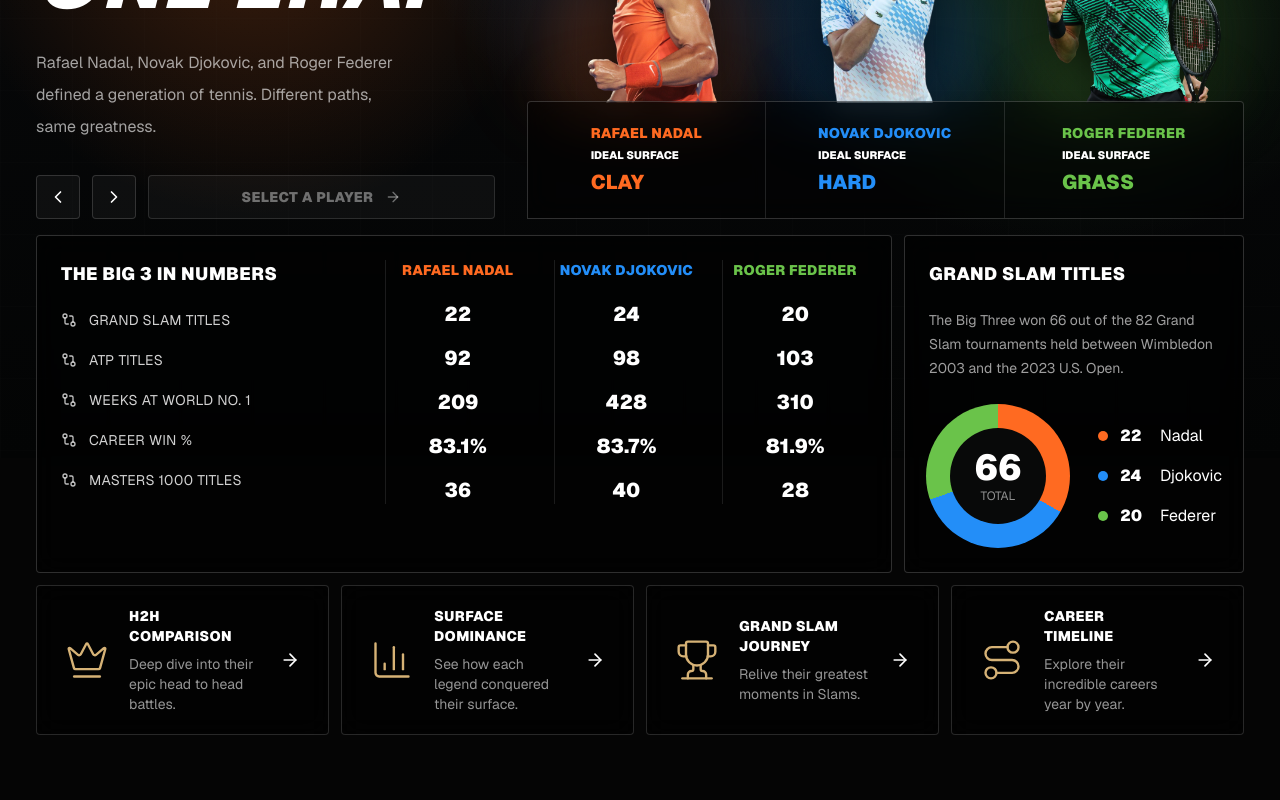
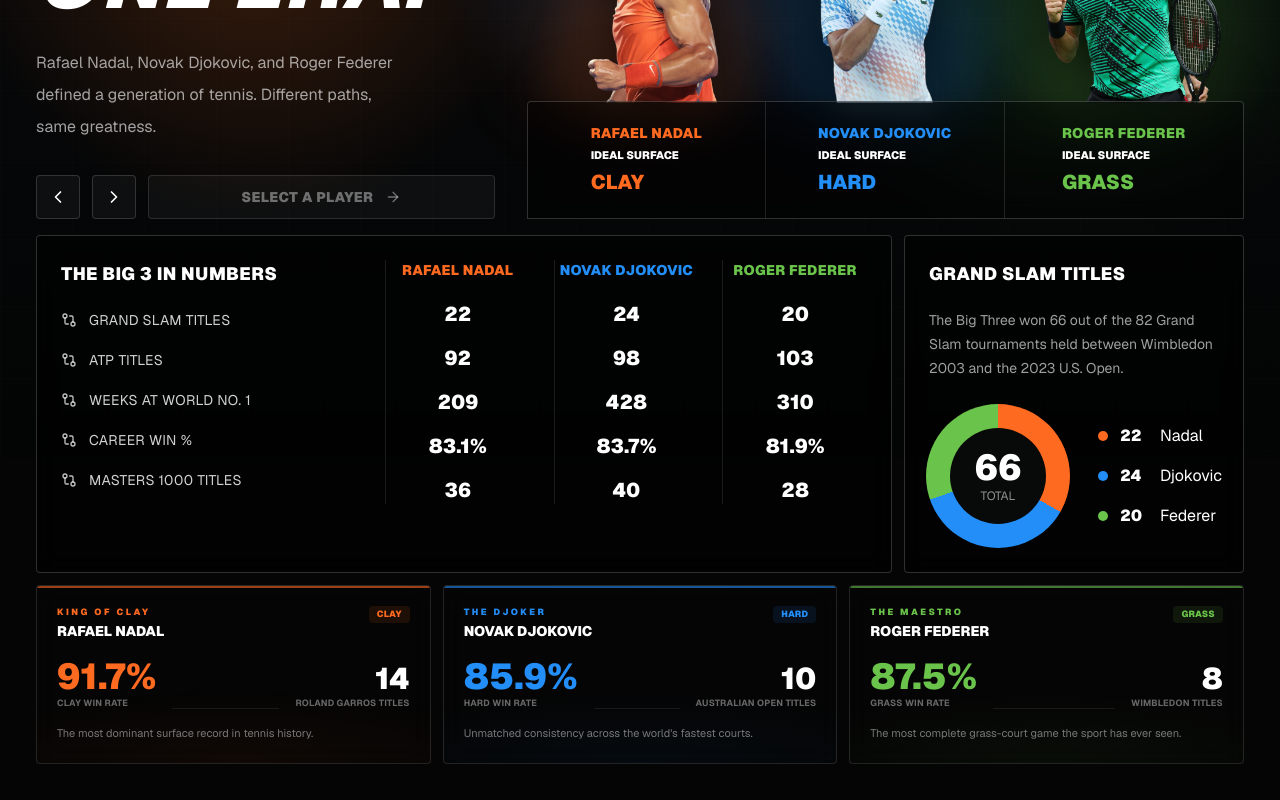
Before and after one commit to surveiLance/Big-3-, a Next.js app: page / in a window 1280 px wide. Shown: the part 342-1142 px from the top of the page. Before the commit the page ends 1113 px from the top, so only its background shows below. Built offline with nearby package versions, Linux system fonts and the light colour scheme.

Commit message:
changed the cards at the bottom

```diff
--- a/app/page.tsx
+++ b/app/page.tsx
@@ -1,6 +1,6 @@
 export const unstable_instant = { prefetch: "static" };
 
-import { BarChart3, Crown, GitCompare, Route, Trophy, ArrowRight } from "lucide-react";
+import { GitCompare } from "lucide-react";
 import Link from "next/link";
 import { HeroSection } from "@/components/HeroSection";
 
@@ -33,30 +33,42 @@
   "Masters 1000 Titles",
 ];
 
-const featureCards = [
+const surfaceCards = [
   {
-    icon: Crown,
-    title: "H2H Comparison",
-    text: "Deep dive into their epic head to head battles.",
-    href: "/h2h",
+    first: "Rafael",
+    last: "Nadal",
+    nickname: "King of Clay",
+    color: "#ff6a21",
+    surface: "Clay",
+    winRate: "91.7%",
+    winRateLabel: "Clay Win Rate",
+    signature: "14",
+    signatureLabel: "Roland Garros Titles",
+    detail: "The most dominant surface record in tennis history.",
   },
   {
-    icon: BarChart3,
-    title: "Surface Dominance",
-    text: "See how each legend conquered their surface.",
-    href: "#",
+    first: "Novak",
+    last: "Djokovic",
+    nickname: "The Djoker",
+    color: "#238ef8",
+    surface: "Hard",
+    winRate: "85.9%",
+    winRateLabel: "Hard Win Rate",
+    signature: "10",
+    signatureLabel: "Australian Open Titles",
+    detail: "Unmatched consistency across the world's fastest courts.",
   },
   {
-    icon: Trophy,
-    title: "Grand Slam Journey",
-    text: "Relive their greatest moments in Slams.",
-    href: "#",
-  },
-  {
-    icon: Route,
-    title: "Career Timeline",
-    text: "Explore their incredible careers year by year.",
-    href: "/timeline",
+    first: "Roger",
+    last: "Federer",
+    nickname: "The Maestro",
+    color: "#6ac34a",
+    surface: "Grass",
+    winRate: "87.5%",
+    winRateLabel: "Grass Win Rate",
+    signature: "8",
+    signatureLabel: "Wimbledon Titles",
+    detail: "The most complete grass-court game the sport has ever seen.",
   },
 ];
 
@@ -65,53 +77,37 @@
     <div className="flex flex-col">
       <HeroSection />
 
+      {/* Stats + Grand Slam section */}
       <section className="relative z-20 mt-4 grid gap-3 lg:grid-cols-[1fr_340px]">
-
-        {/* Stats box */}
         <div className="rounded border border-white/18 bg-black/58 p-4 backdrop-blur-md sm:p-6">
-
-          {/* ── Mobile layout (< sm) ── */}
+          {/* Mobile layout */}
           <div className="sm:hidden">
-            <h2 className="mb-4 text-base font-black uppercase tracking-wide">
-              Big 3 In Numbers
-            </h2>
-            {/* Player name headers */}
+            <h2 className="mb-4 text-base font-black uppercase tracking-wide">Big 3 In Numbers</h2>
             <div className="mb-1 grid grid-cols-4 items-center">
               <div />
               {players.map((p) => (
-                <div
-                  key={p.last}
-                  className="text-center text-[10px] font-black uppercase tracking-wide"
-                  style={{ color: p.color }}
-                >
+                <div key={p.last} className="text-center text-[10px] font-black uppercase tracking-wide" style={{ color: p.color }}>
                   {p.last}
                 </div>
               ))}
             </div>
-            {/* Stat rows */}
             <div className="divide-y divide-white/6">
               {statRows.map((row, ri) => (
                 <div key={row} className="grid grid-cols-4 items-center py-3">
-                  <div className="pr-2 text-[10px] font-bold uppercase leading-tight tracking-wide text-white/50">
-                    {row}
-                  </div>
+                  <div className="pr-2 text-[10px] font-bold uppercase leading-tight tracking-wide text-white/50">{row}</div>
                   {players.map((p, pi) => (
-                    <div key={pi} className="text-center text-base font-black">
-                      {p.stats[ri]}
-                    </div>
+                    <div key={pi} className="text-center text-base font-black">{p.stats[ri]}</div>
                   ))}
                 </div>
               ))}
             </div>
           </div>
 
-          {/* ── sm+ layout (existing, untouched) ── */}
+          {/* sm+ layout */}
           <div className="hidden overflow-x-auto sm:block">
             <div className="grid min-w-[680px] gap-6 lg:min-w-0 lg:grid-cols-[300px_repeat(3,minmax(0,1fr))]">
               <div>
-                <h2 className="mb-5 text-lg font-black uppercase tracking-wide">
-                  The Big 3 In Numbers
-                </h2>
+                <h2 className="mb-5 text-lg font-black uppercase tracking-wide">The Big 3 In Numbers</h2>
                 <div className="grid grid-rows-5 gap-4 text-sm uppercase tracking-wide text-white/82">
                   {statRows.map((row) => (
                     <div key={row} className="flex min-h-6 items-center gap-3">
@@ -123,18 +119,12 @@
               </div>
               {players.map((player) => (
                 <div key={player.last} className="border-white/10 text-center lg:border-l">
-                  <div
-                    className="mb-5 text-sm font-black uppercase tracking-wide"
-                    style={{ color: player.color }}
-                  >
+                  <div className="mb-5 text-sm font-black uppercase tracking-wide" style={{ color: player.color }}>
                     {player.first} {player.last}
                   </div>
                   <div className="grid grid-rows-5 gap-4 text-xl font-black text-white">
                     {player.stats.map((stat, index) => (
-                      <div
-                        key={`${player.last}-${stat}-${index}`}
-                        className="flex min-h-6 items-center justify-center"
-                      >
+                      <div key={`${player.last}-${stat}-${index}`} className="flex min-h-6 items-center justify-center">
                         {stat}
                       </div>
                     ))}
@@ -145,14 +135,10 @@
           </div>
         </div>
 
-        {/* Grand Slam donut — unchanged */}
         <div className="rounded border border-white/18 bg-black/58 p-4 backdrop-blur-md sm:p-6">
-          <h2 className="mb-5 text-lg font-black uppercase tracking-wide">
-            Grand Slam Titles
-          </h2>
+          <h2 className="mb-5 text-lg font-black uppercase tracking-wide">Grand Slam Titles</h2>
           <p className="mb-6 text-sm leading-6 text-white/62">
-            The Big Three won 66 out of the 82 Grand Slam tournaments held
-            between Wimbledon 2003 and the 2023 U.S. Open.
+            The Big Three won 66 out of the 82 Grand Slam tournaments held between Wimbledon 2003 and the 2023 U.S. Open.
           </p>
           <div className="flex flex-col items-center justify-center gap-5 sm:flex-row sm:gap-7">
             <div className="relative grid h-32 w-32 shrink-0 place-items-center rounded-full bg-[conic-gradient(#ff6a21_0_33.33%,#238ef8_33.33%_69.69%,#6ac34a_69.69%_100%)] sm:h-36 sm:w-36">
@@ -166,10 +152,7 @@
             <div className="space-y-4 text-base">
               {players.map((player) => (
                 <div key={player.last} className="grid grid-cols-[10px_28px_1fr] items-center gap-3">
-                  <span
-                    className="h-2.5 w-2.5 rounded-full"
-                    style={{ backgroundColor: player.color }}
-                  />
+                  <span className="h-2.5 w-2.5 rounded-full" style={{ backgroundColor: player.color }} />
                   <span className="font-black">{player.stats[0]}</span>
                   <span>{player.last}</span>
                 </div>
@@ -179,29 +162,48 @@
         </div>
       </section>
 
-      {/* Feature cards */}
-      <section className="relative z-20 mt-3 grid grid-cols-2 gap-3 pb-3 lg:grid-cols-4">
-        {featureCards.map((card) => {
-          const Icon = card.icon;
-          return (
-            <Link
-              href={card.href}
-              key={card.title}
-              className="group flex flex-col gap-3 rounded border border-white/15 bg-black/52 p-4 backdrop-blur-md transition hover:border-[#d6b276]/55 sm:flex-row sm:min-h-24 sm:items-center sm:gap-5 sm:px-7 sm:py-5"
-            >
-              <Icon className="h-8 w-8 shrink-0 text-[#d6b276] sm:h-11 sm:w-11" strokeWidth={1.3} />
-              <div className="min-w-0 flex-1">
-                <div className="text-xs font-black uppercase tracking-wide text-white sm:text-sm">
-                  {card.title}
+      {/* Surface dominance */}
+      <section className="relative z-20 mt-3 grid grid-cols-1 gap-3 pb-3 sm:grid-cols-3">
+        {surfaceCards.map((p) => (
+          <div
+            key={p.last}
+            className="relative overflow-hidden rounded border border-white/12 p-4 backdrop-blur-md sm:p-5"
+            style={{ background: `radial-gradient(ellipse 120% 60% at 50% 100%, ${p.color}0d, transparent 70%)` }}
+          >
+            <div className="absolute inset-x-0 top-0 h-[2px] opacity-60" style={{ backgroundColor: p.color }} />
+
+            <div className="mb-4 flex items-start justify-between">
+              <div>
+                <div className="text-[9px] font-black uppercase tracking-[0.28em]" style={{ color: p.color }}>
+                  {p.nickname}
                 </div>
-                <div className="mt-1 text-xs leading-5 text-white/58 sm:mt-2 sm:text-sm">
-                  {card.text}
+                <div className="mt-0.5 text-sm font-black uppercase text-white">
+                  {p.first} {p.last}
                 </div>
               </div>
-              <ArrowRight className="hidden h-5 w-5 shrink-0 text-white transition group-hover:translate-x-1 sm:block" />
-            </Link>
-          );
-        })}
+              <div
+                className="rounded px-2 py-0.5 text-[9px] font-black uppercase tracking-wide"
+                style={{ backgroundColor: `${p.color}1a`, color: p.color }}
+              >
+                {p.surface}
+              </div>
+            </div>
+
+            <div className="mb-3 flex items-end gap-4">
+              <div>
+                <div className="text-3xl font-black sm:text-4xl" style={{ color: p.color }}>{p.winRate}</div>
+                <div className="text-[9px] font-bold uppercase tracking-wide text-white/40">{p.winRateLabel}</div>
+              </div>
+              <div className="mb-0.5 h-px flex-1 bg-white/8" />
+              <div className="text-right">
+                <div className="text-2xl font-black text-white sm:text-3xl">{p.signature}</div>
+                <div className="text-[9px] font-bold uppercase tracking-wide text-white/40">{p.signatureLabel}</div>
+              </div>
+            </div>
+
+            <p className="text-[11px] leading-5 text-white/45">{p.detail}</p>
+          </div>
+        ))}
       </section>
     </div>
   );
```
